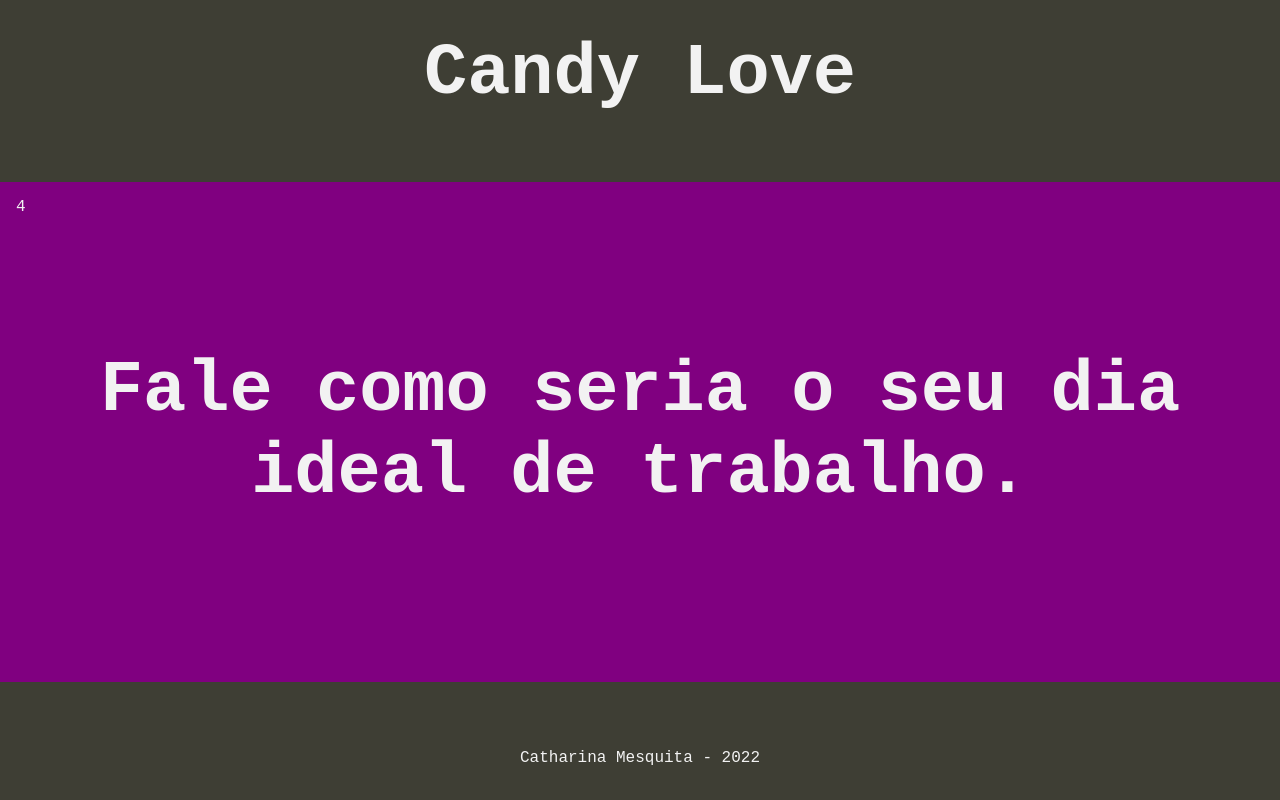
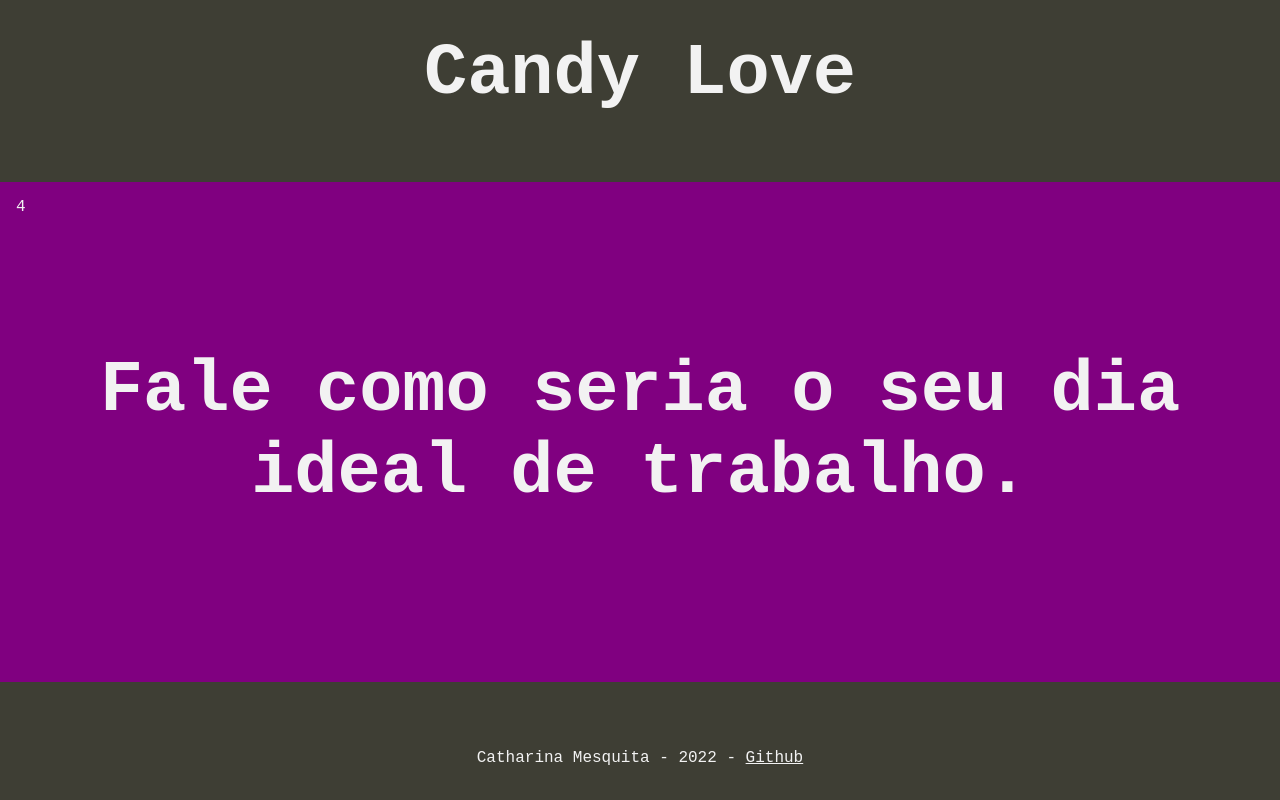
Before and after one commit to acmesquita/candy-love-app, a React (Vite) app: page / in a window 1280 px wide. Built offline with nearby package versions, Linux system fonts and the light colour scheme.

Commit message:
refactor: move Footer to its own file

```diff
--- a/src/components/App.tsx
+++ b/src/components/App.tsx
@@ -1,7 +1,7 @@
 import { useState } from 'react'
 import { Item } from '../models/item'
 import { generateRandomColor } from '../service'
-import { Title } from './Title'
+import { Title, Footer } from '../components'
 
 import style from '../styles/app.module.css'
 
@@ -27,7 +27,7 @@ function App({ listItems }: Props) {
         <small className={style.id}>{item?.id}</small>
         <h2>{item?.describe}</h2>
       </div>
-      <footer>Catharina Mesquita - 2022</footer>
+      <Footer />
     </main>
   )
 }
--- /dev/null
+++ b/src/components/Footer.tsx
@@ -0,0 +1,5 @@
+import style from '../styles/components/footer.module.css'
+
+export function Footer() {
+  return <footer>Catharina Mesquita - 2022 - <a className={style.footer} href="https://github.com/acmesquita/candy-love-app">Github</a></footer>
+}
--- /dev/null
+++ b/src/components/index.tsx
@@ -0,0 +1,2 @@
+export * from './Footer'
+export * from './Title'
--- /dev/null
+++ b/src/styles/components/footer.module.css
@@ -0,0 +1,3 @@
+.footer {
+  color: #f2f2f2;
+}
```
